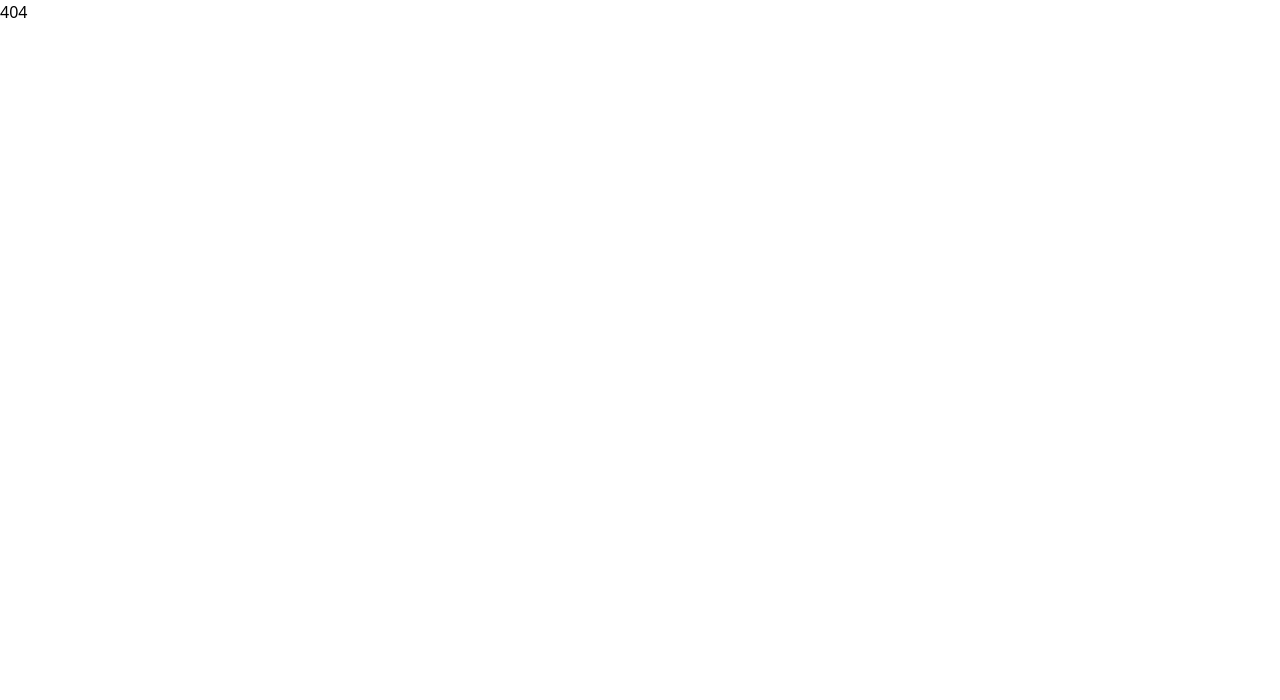
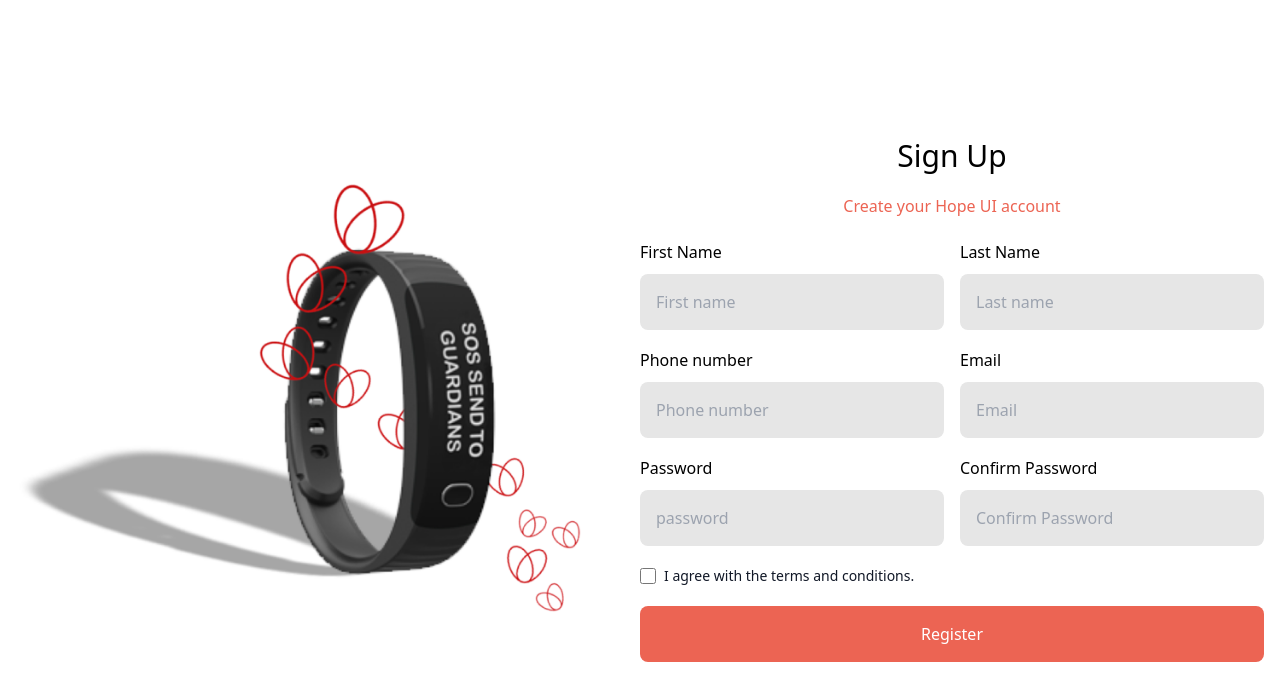
Before and after one commit to tranthaison1231/safelet-ui, a React (Vite) app: page /register in a window 1280 px wide. Shown: the top 700 px of the page. Built offline with nearby package versions, Linux system fonts and the light colour scheme.

Commit message:
feat/31964192: add register page

```diff
--- a/src/App.tsx
+++ b/src/App.tsx
@@ -1,5 +1,6 @@
 import { RouterProvider, createBrowserRouter } from 'react-router-dom'
 import Login from '@/pages/login'
+import Register from './pages/register'
 
 const router = createBrowserRouter([
   {
@@ -7,8 +8,8 @@ const router = createBrowserRouter([
     path: '/login'
   },
   {
-    element: <div>Sign Up</div>,
-    path: '/sign-up'
+    element: <Register />,
+    path: '/register'
   },
   {
     element: <div>home</div>,
--- a/src/components/FormItem.tsx
+++ b/src/components/FormItem.tsx
@@ -11,12 +11,11 @@ function FormItem({ children, label, error, className }: Props) {
   return (
     <div className={`w-full ${className ?? ''}`}>
       <label className="flex flex-col gap-2">
-        {label ? <span className="font-normal text-base leading-7 text-[#8A92A6]">{label}</span> : null}
+        {label ? <span className="text-base font-normal leading-7 text-black">{label}</span> : null}
         {children}
       </label>
       {error ? <p className="text-error">{error}</p> : null}
     </div>
   )
 }
-
 export default FormItem
--- a/src/components/Input.tsx
+++ b/src/components/Input.tsx
@@ -2,7 +2,11 @@ import { forwardRef } from 'react'
 import { type VariantProps, cva } from 'class-variance-authority'
 
 const input = cva('input', {
-  compoundVariants: [{ className: ['w-full', 'outline-none', 'border-none', 'rounded-lg', 'px-4', 'py-6'] }],
+  compoundVariants: [
+    {
+      className: ['w-full', 'outline-none', 'border-none', 'rounded-lg', 'px-4', 'py-4']
+    }
+  ],
   defaultVariants: {
     intent: 'primary'
   },
--- a/src/pages/login.tsx
+++ b/src/pages/login.tsx
@@ -32,16 +32,14 @@ function Login() {
       console.log(error)
     }
   }
-
   return (
-    <div className="flex h-screen items-center">
+    <div className="flex items-center h-screen max-w-[1440px] mx-auto">
       <img alt="bg" className="w-1/2" src={bg} />
-      <div className="flex justify-center items-center w-1/2 flex-col">
+      <div className="flex flex-col items-center justify-center w-1/2">
         <img alt="logo" className="mb-24" src={logo} />
-
-        <form className="w-2/3 flex flex-col items-center" onSubmit={handleSubmit(onSubmit)}>
+        <form className="flex flex-col items-center w-2/3" onSubmit={handleSubmit(onSubmit)}>
           <h1 className="mb-5 text-4xl text-center">Login</h1>
-          <p className="text-primary mb-7 text-center">Sign into your account</p>
+          <p className="text-center text-primary mb-7">Sign into your account</p>
           <FormItem error={errors.email?.message}>
             <Input
               intent="secondary"
@@ -70,7 +68,7 @@ function Login() {
               })}
             />
           </FormItem>
-          <Button className="w-52 mt-12"> Login </Button>
+          <Button className="mt-12 w-52"> Login </Button>
         </form>
       </div>
     </div>
--- /dev/null
+++ b/src/pages/register.tsx
@@ -0,0 +1,144 @@
+import { type SubmitHandler, useForm } from 'react-hook-form'
+import bg from '@/assets/images/left-bg.png'
+import Button from '@/components/Button'
+import FormItem from '@/components/FormItem'
+import Input from '@/components/Input'
+import { validator } from '@/utils/validator'
+
+interface FromRegister {
+  firstName: string
+  lastName: string
+  phone: string
+  email: string
+  password: string
+  confirmPassword: string
+  agree: boolean
+}
+export default function Register() {
+  const {
+    register,
+    handleSubmit,
+    getValues,
+    formState: { errors }
+  } = useForm<FromRegister>({
+    mode: 'onBlur'
+  })
+
+  const onSubmit: SubmitHandler<FromRegister> = data => console.log(data)
+  return (
+    <div className="max-w-[1440px] mx-auto flex items-center h-screen px-4">
+      <img alt="bg" className="w-1/2" src={bg} />
+      <form className="flex flex-col items-center w-1/2 gap-5" onSubmit={handleSubmit(onSubmit)}>
+        <h1 className="text-3xl font-medium">Sign Up</h1>
+        <p className="text-primary">Create your Hope UI account</p>
+        <div className="grid w-full grid-cols-1 gap-4 md:grid-cols-2">
+          <FormItem error={errors.firstName?.message} label="First Name">
+            <Input
+              intent="secondary"
+              placeholder="First name"
+              type="text"
+              {...register('firstName', {
+                minLength: {
+                  message: 'First name must be at least 2',
+                  value: 2
+                },
+                required: 'first name is require!'
+              })}
+            />
+          </FormItem>
+          <FormItem error={errors.lastName?.message} label="Last Name">
+            <Input
+              intent="secondary"
+              placeholder="Last name"
+              type="text"
+              {...register('lastName', {
+                minLength: {
+                  message: 'Last name must be at least 2',
+                  value: 2
+                },
+                required: 'Last name is require!'
+              })}
+            />
+          </FormItem>
+          <FormItem error={errors.phone?.message} label="Phone number">
+            <Input
+              intent="secondary"
+              placeholder="Phone number"
+              type="text"
+              {...register('phone', {
+                pattern: {
+                  message: 'Phone number not valid!',
+                  value: validator.phoneNumber
+                },
+                required: 'Phone number is require!'
+              })}
+            />
+          </FormItem>
+          <FormItem error={errors.email?.message} label="Email">
+            <Input
+              intent="secondary"
+              placeholder="Email"
+              type="text"
+              {...register('email', {
+                pattern: {
+                  message: 'Email  not valid!',
+                  value: validator.email
+                },
+                required: 'Email is require!'
+              })}
+            />
+          </FormItem>
+          <FormItem error={errors.password?.message} label="Password">
+            <Input
+              intent="secondary"
+              placeholder="password"
+              type="text"
+              {...register('password', {
+                required: 'Password is require!'
+              })}
+            />
+          </FormItem>
+          <FormItem error={errors.confirmPassword?.message} label="Confirm Password">
+            <Input
+              intent="secondary"
+              placeholder="Confirm Password"
+              type="text"
+              {...register('confirmPassword', {
+                required: {
+                  message: 'Confirm password is require!',
+                  value: true
+                },
+                validate: v => (getValues('password') !== v ? 'Confirm password not same!' : undefined)
+              })}
+            />
+          </FormItem>
+        </div>
+        <div className="flex flex-col self-start gap-2 md:flex-row">
+          <div className="flex items-center gap-2">
+            <input
+              className="w-4 h-4 text-blue-600 bg-gray-100 border-gray-300 rounded cursor-pointer"
+              id="link-checkbox"
+              type="checkbox"
+              value=""
+              {...register('agree', {
+                required: {
+                  message: 'agree is require!',
+                  value: true
+                }
+              })}
+            />
+            <label
+              className="text-sm font-medium text-gray-900 cursor-pointer dark:text-gray-400"
+              htmlFor="link-checkbox"
+            >
+              I agree with the terms and conditions.
+            </label>
+          </div>
+          {errors.agree ? <p className=" text-error">{errors.agree.message}</p> : null}
+        </div>
+
+        <Button className="w-full">Register</Button>
+      </form>
+    </div>
+  )
+}
```
Also changed, not shown: .prettierrc.js.
